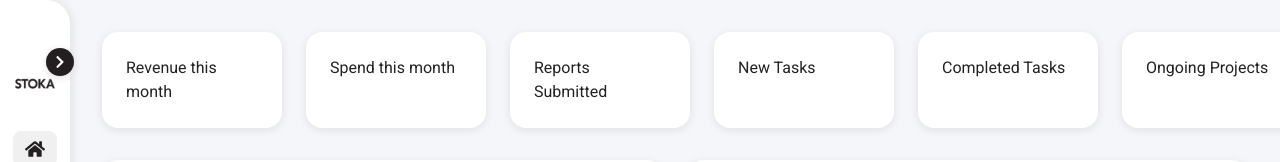
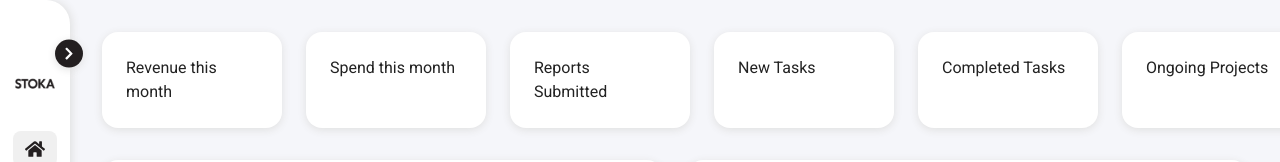
Before and after one commit to goncalvespedrogom/Plataform-Stoka, a Next.js app: page / in a window 1280 px wide. Both pictures are taken after a click on the button "Fechar menu". Shown: the top 162 px of the page. Built offline with nearby package versions, Linux system fonts and the light colour scheme.

Commit message:
Ajustando posicionamento do botão abrir/fechar sidebar

```diff
--- a/src/components/Sidebar.tsx
+++ b/src/components/Sidebar.tsx
@@ -102,9 +102,9 @@ export default function Sidebar() {
                 onClick={toggleSidebar}
                 style={{
                   position: 'absolute',
-                  right: -14,
+                  right: -23,
                   top: '50%',
-                  transform: 'translateY(-50%)',
+                  transform: 'translateY(-80%)',
                   width: 28,
                   height: 28,
                   borderRadius: '50%',
```
